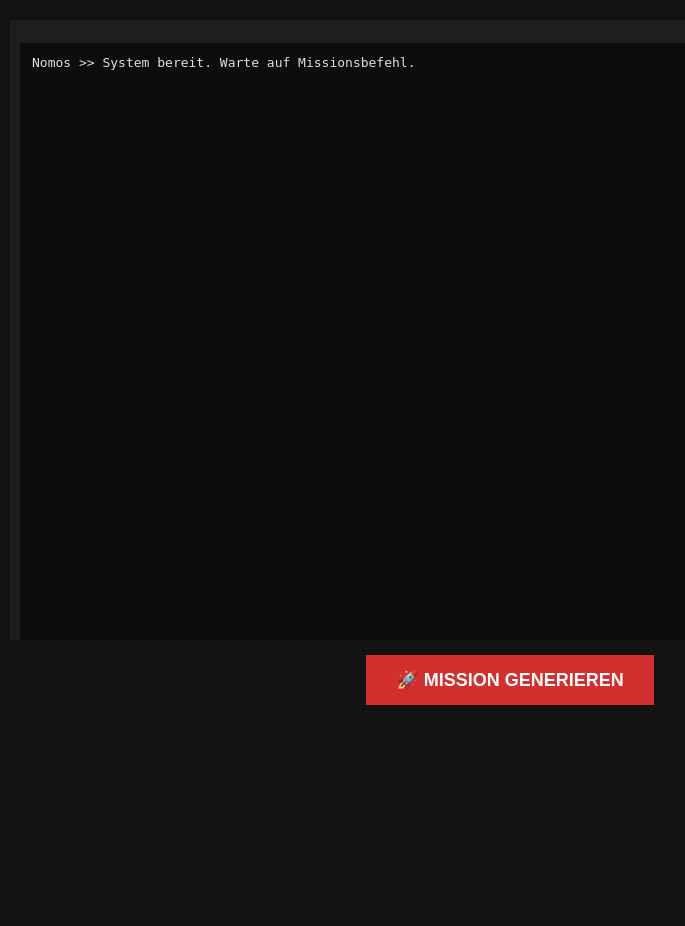
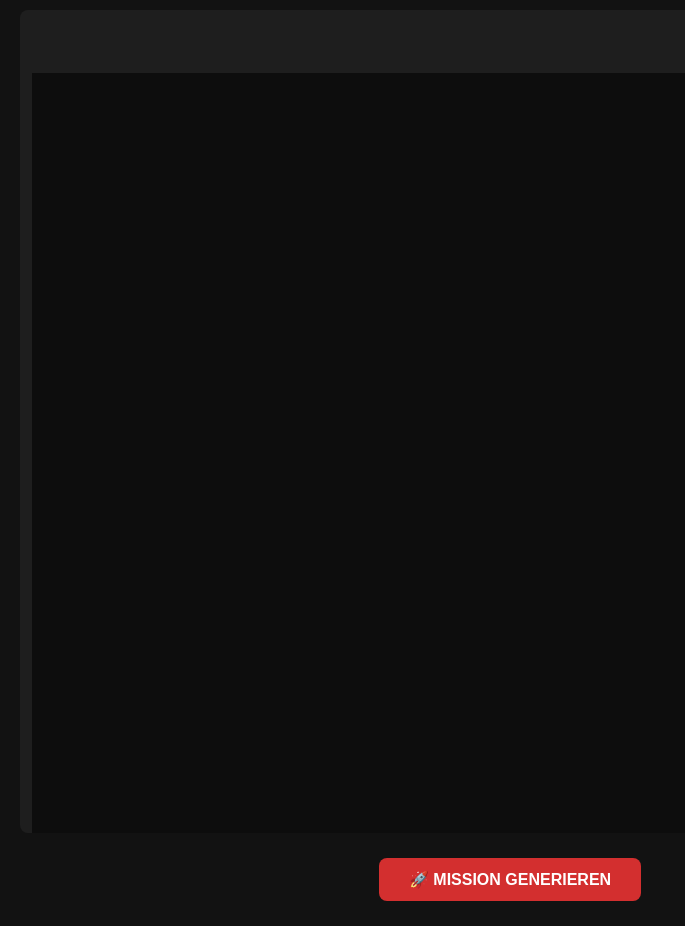
Before and after one commit to Loennyxxx/CoH-Mission-Generator-Web-Version-, a Flask app: page / in a window 1280 px wide. Shown: the whole page, without its empty margins (130-815 px from the left). Run offline with Flask 3, Linux system fonts and the light colour scheme.

Commit message:
index.html

```diff
--- a/templates/index.html
+++ b/templates/index.html
@@ -4,6 +4,58 @@
 <meta charset="UTF-8">
 <title>NOMOS – Missionsgenerator</title>
 <link rel="stylesheet" href="/static/style.css">
+<style>
+html, body {
+    height: 100%;
+    margin: 0;
+    padding: 0;
+    font-family: Consolas, monospace;
+    background-color: #121212;
+    color: #e0e0e0;
+}
+
+body {
+    display: flex;
+    flex-direction: column;
+}
+
+#container {
+    display: flex;
+    flex-direction: column;
+    flex: 1; /* füllt den gesamten Viewport */
+    max-width: 1000px;
+    margin: 0 auto;
+    padding: 10px;
+    box-sizing: border-box;
+}
+
+#log {
+    background-color: #1e1e1e;
+    padding: 12px;
+    flex: 1; /* füllt den verfügbaren Raum oberhalb des Buttons */
+    overflow-y: auto;
+    border-radius: 8px;
+    white-space: pre-wrap;
+    margin-bottom: 10px; /* Abstand zum Button */
+}
+
+#btn {
+    background-color: #d32f2f;
+    color: white;
+    border: none;
+    padding: 12px 30px;
+    font-size: 16px;
+    font-weight: bold;
+    border-radius: 8px;
+    cursor: pointer;
+    align-self: center; /* Button zentriert horizontal */
+}
+
+#btn:disabled {
+    background-color: #a12a2a;
+    cursor: not-allowed;
+}
+</style>
 </head>
 <body>
 
@@ -21,18 +73,23 @@ const btn = document.getElementById("btn");
 
 let polling = false;
 
+// Button startet nur die Mission
 btn.onclick = async () => {
-    if (polling) return;
+    if (btn.disabled) return;
 
     btn.disabled = true;
     btn.textContent = "⏳ GENERIERT...";
-    output.textContent = "";
 
-    await fetch("/start", { method: "POST" });
-    polling = true;
-    poll();
+    try {
+        await fetch("/start", { method: "POST" });
+    } catch (err) {
+        output.textContent += "\n[Client] Fehler beim Start der Mission.\n";
+        btn.disabled = false;
+        btn.textContent = "🚀 MISSION GENERIEREN";
+    }
 };
 
+// Polling läuft immer, direkt beim Laden der Seite
 async function poll() {
     try {
         const res = await fetch("/logs");
@@ -41,20 +98,26 @@ async function poll() {
         output.textContent = data.logs;
         output.scrollTop = output.scrollHeight;
 
-        if (data.running) {
-            setTimeout(poll, 500);
-        } else {
-            polling = false;
+        // Button wieder aktivieren, wenn Mission fertig
+        if (!data.running) {
             btn.disabled = false;
             btn.textContent = "🚀 MISSION GENERIEREN";
         }
+
+        setTimeout(poll, 500);
     } catch (err) {
         output.textContent += "\n[Client] Verbindungsfehler.\n";
-        polling = false;
-        btn.disabled = false;
-        btn.textContent = "🚀 MISSION GENERIEREN";
+        setTimeout(poll, 2000); // Retry
     }
 }
+
+// Polling direkt beim Laden der Seite starten
+window.onload = () => {
+    if (!polling) {
+        polling = true;
+        poll();
+    }
+};
 </script>
 
 </body>
```
